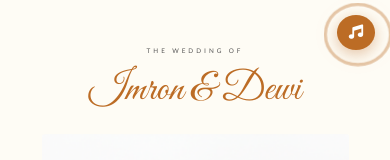
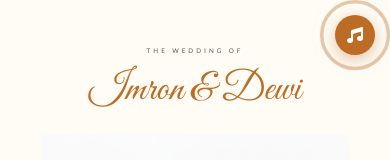
Before and after one commit to muhammadimron/wedding-invitation, a Vue app in the folder undangan-pernikahan/: page / in a window 390 px wide. Both pictures are taken after a click on the button "Buka Undangan". Shown: the top 160 px of the page. Built offline with nearby package versions, Linux system fonts and the light colour scheme; no server answers.

Commit message:
fix bentuk lingkaran nasheed

```diff
--- a/undangan-pernikahan/src/components/NasheedPlayer.vue
+++ b/undangan-pernikahan/src/components/NasheedPlayer.vue
@@ -72,10 +72,11 @@ onBeforeUnmount(() => {
 }
 
 .nasheed-button {
-  /* Ukuran default (Desktop/Tablet) */
   position: relative;
   width: 50px;
   height: 50px;
+  /* Tambahkan padding 0 untuk memastikan bentuk bulat tidak tertekan */
+  padding: 0;
   border-radius: 50%;
   border: none;
   cursor: pointer;
@@ -89,10 +90,16 @@ onBeforeUnmount(() => {
   backdrop-filter: blur(5px);
   -webkit-backdrop-filter: blur(5px);
   z-index: 2;
+  /* Memaksa box-sizing agar tidak melebar saat ada border */
+  box-sizing: border-box;
+  /* Mencegah distorsi flexbox */
+  flex-shrink: 0;
 }
 
 .nasheed-button i {
   font-size: 1.2rem;
+  /* Pastikan icon berada tepat di tengah */
+  display: block;
 }
 
 .nasheed-button.is-playing {
@@ -101,7 +108,6 @@ onBeforeUnmount(() => {
   box-shadow: 0 4px 15px rgba(188, 108, 37, 0.4);
 }
 
-/* Penyesuaian untuk dimensi layar kecil (Mobile) */
 @media (max-width: 480px) {
   .nasheed-player-container {
     top: 15px;
@@ -109,12 +115,13 @@ onBeforeUnmount(() => {
   }
 
   .nasheed-button {
-    width: 35px; /* Ukuran tombol lebih kecil */
-    height: 35px;
+    /* Gunakan ukuran yang pasti */
+    width: 40px;
+    height: 40px;
   }
 
   .nasheed-button i {
-    font-size: 0.9rem; /* Ukuran ikon lebih kecil */
+    font-size: 1rem;
   }
 }
 
@@ -126,15 +133,19 @@ audio {
   display: none;
 }
 
-/* Denyut Ring */
 .pulse-ring {
   position: absolute;
-  top: 0; left: 0;
-  width: 100%; height: 100%;
+  /* Gunakan calc untuk memposisikan tepat di tengah jika ukuran terpengaruh */
+  top: 0;
+  left: 0;
+  width: 100%;
+  height: 100%;
   border-radius: 50%;
   border: 2px solid #bc6c25;
   z-index: -1;
   animation: ripple 2s infinite ease-out;
+  /* Memastikan ring tidak terpotong */
+  box-sizing: border-box;
 }
 
 .delay {
@@ -143,6 +154,6 @@ audio {
 
 @keyframes ripple {
   0% { transform: scale(1); opacity: 1; }
-  100% { transform: scale(2); opacity: 0; }
+  100% { transform: scale(2.2); opacity: 0; } /* Perbesar scale sedikit agar terlihat jelas di mobile */
 }
 </style>
```
